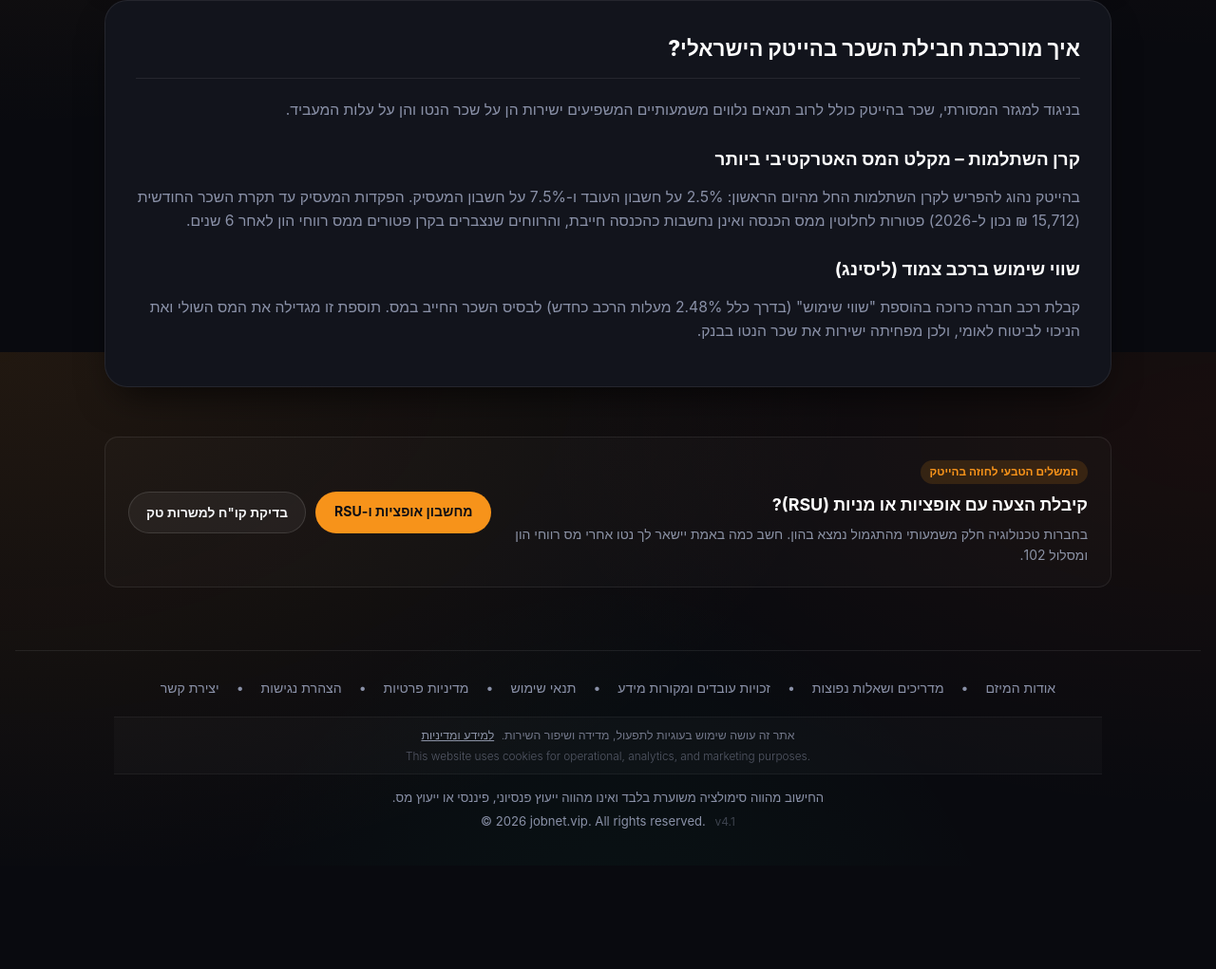
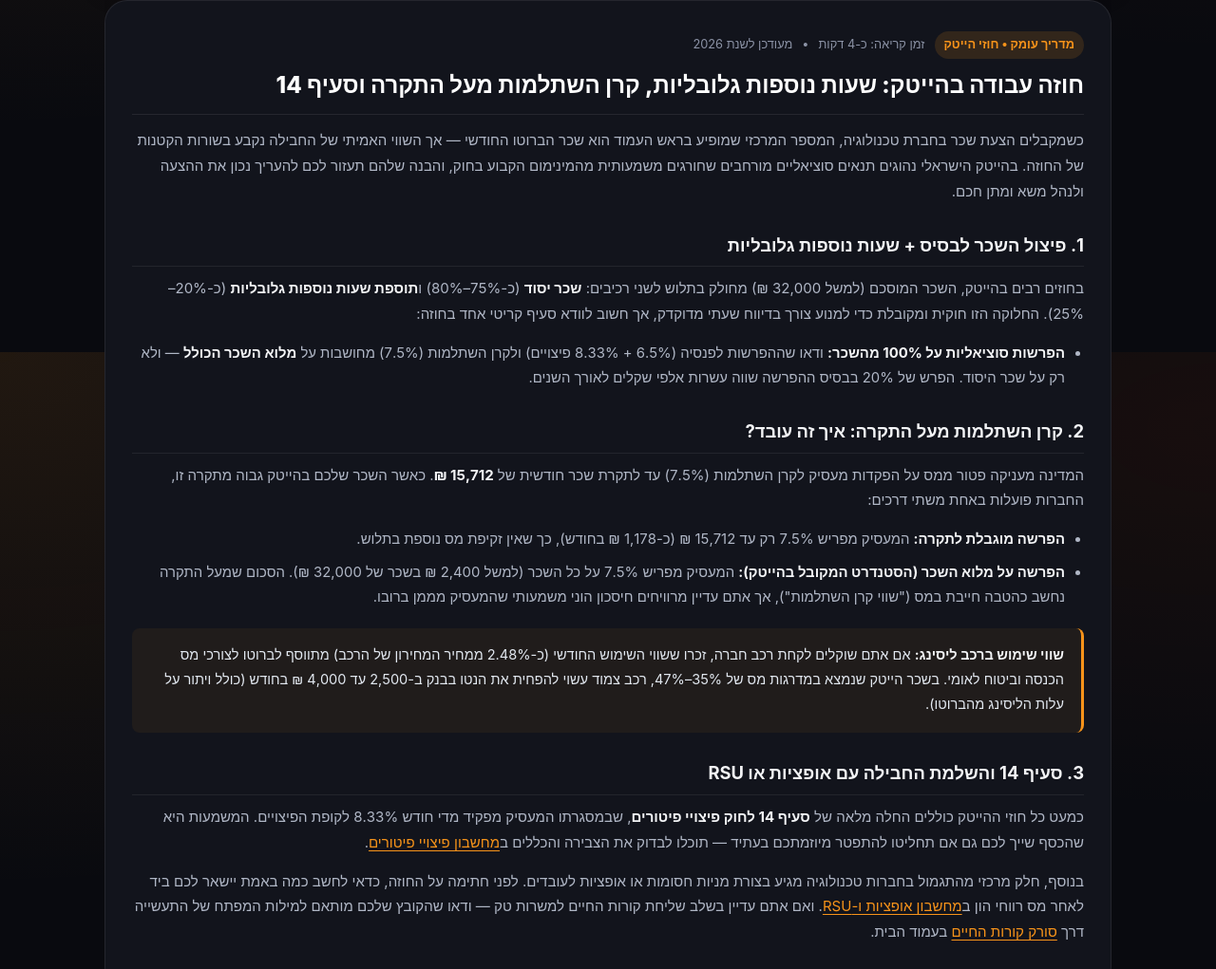
Before and after one commit to 8520258/jobnet, a plain HTML site: page tech-salary.html in a window 1280 px wide. Shown: the part 1229-2250 px from the top of the page at 95% size. Before the commit the page ends 2141 px from the top, so only its background shows below. Drawn offline with Linux system fonts and the light colour scheme.

Commit message:
Refactor HTML structure and update metadata
Updated the title and Open Graph metadata to reflect the new branding. Added lazy loading optimization for lower sections and enhanced styling for editorial articles.

```diff
--- a/tech-salary.html
+++ b/tech-salary.html
@@ -3,17 +3,17 @@
 <head>
   <meta charset="UTF-8">
   <meta name="viewport" content="width=device-width, initial-scale=1.0">
-  <title>מחשבון שכר הייטק ועלות מעסיק 2026 | jobnet.vip</title>
+  <title>JobNet</title>
   <meta name="description" content="מחשבון שכר הייטק מעודכן לשנת 2026: חישוב שכר נטו, קרן השתלמות, הפרשות סוציאליות מלאות, שווי רכב צמוד ועלות מעביד כוללת לחברות טכנולוגיה.">
   <link rel="canonical" href="https://jobnet.vip/tech-salary">
 
-  <meta property="og:title" content="מחשבון שכר הייטק ועלות מעסיק 2026 | jobnet.vip">
+  <meta property="og:title" content="JobNet">
   <meta property="og:description" content="חישוב מדויק של שכר נטו ועלויות מעביד בהייטק לשנת 2026 לפי המדרגות החדשות.">
   <meta property="og:type" content="website">
   <meta property="og:url" content="https://jobnet.vip/tech-salary">
 
   <link rel="stylesheet" href="./style.css">
-  <script src="./common.js" defer></script>
+  <script src="./common.js?v=4.1.0" defer></script>
 
   <style>
     .table-container {
@@ -39,17 +39,110 @@
       flex-wrap: wrap;
       gap: 8px;
     }
+
+    /* אופטימיזציית רינדור לחלקים התחתונים בנייד */
+    .lazy-section {
+      content-visibility: auto;
+      contain-intrinsic-size: 600px;
+    }
+
+    /* עיצוב מאמר עומק (מגזין נקי ואוורירי ל-SEO) */
+    .editorial-article {
+      padding: 32px 28px;
+      line-height: 1.78;
+      color: #cbd5e1;
+    }
+    @media (max-width: 768px) {
+      .editorial-article {
+        padding: 24px 18px;
+      }
+    }
+    .editorial-meta {
+      display: flex;
+      align-items: center;
+      gap: 10px;
+      flex-wrap: wrap;
+      margin-bottom: 12px;
+      font-size: 0.8rem;
+      color: #8b92a5;
+    }
+    .editorial-tag {
+      background: rgba(247, 147, 26, 0.14);
+      color: #f7931a;
+      padding: 3px 10px;
+      border-radius: 999px;
+      font-weight: 700;
+    }
+    .editorial-article h2 {
+      font-size: 1.5rem;
+      color: #ffffff;
+      margin: 0 0 14px 0;
+      line-height: 1.35;
+    }
+    .editorial-article h3 {
+      font-size: 1.15rem;
+      color: #f3f4f6;
+      margin: 26px 0 10px 0;
+      padding-bottom: 6px;
+      border-bottom: 1px solid rgba(255, 255, 255, 0.07);
+    }
+    .editorial-article p {
+      margin: 0 0 14px 0;
+      font-size: 0.94rem;
+      color: #b0b7c6;
+    }
+    .editorial-article ul {
+      margin: 0 0 18px 0;
+      padding-right: 20px;
+    }
+    .editorial-article li {
+      margin-bottom: 8px;
+      font-size: 0.93rem;
+      color: #b0b7c6;
+    }
+    .editorial-article strong {
+      color: #f3f4f6;
+    }
+    .editorial-article a.inline-link {
+      color: #f7931a;
+      text-decoration: underline;
+      text-underline-offset: 3px;
+    }
+    .editorial-callout {
+      background: rgba(247, 147, 26, 0.06);
+      border-right: 3px solid #f7931a;
+      border-radius: 8px;
+      padding: 16px 18px;
+      margin: 20px 0;
+      font-size: 0.91rem;
+      color: #e2e8f0;
+    }
   </style>
 
   <script type="application/ld+json">
   {
     "@context": "https://schema.org",
-    "@type": "WebApplication",
-    "name": "jobnet.vip מחשבון שכר הייטק",
-    "url": "https://jobnet.vip/tech-salary",
-    "applicationCategory": "FinanceApplication",
-    "operatingSystem": "All",
-    "description": "סימולטור שכר הייטק, קרנות השתלמות, שווי רכב ועלות מעביד לשנת 2026."
+    "@graph": [
+      {
+        "@type": "WebApplication",
+        "name": "JobNet מחשבון שכר הייטק",
+        "url": "https://jobnet.vip/tech-salary",
+        "applicationCategory": "FinanceApplication",
+        "operatingSystem": "All",
+        "description": "סימולטור שכר הייטק, קרנות השתלמות, שווי רכב ועלות מעביד לשנת 2026."
+      },
+      {
+        "@type": "Article",
+        "headline": "חוזה עבודה בהייטק: שעות נוספות גלובליות, קרן השתלמות מעל התקרה וסעיף 14",
+        "author": {
+          "@type": "Organization",
+          "name": "JobNet"
+        },
+        "datePublished": "2026-03-01",
+        "dateModified": "2026-11-21",
+        "description": "המדריך המלא להבנת חבילת השכר בהייטק הישראלי לשנת 2026: חלוקת שכר בסיס ושעות גלובליות, הטבות מס בקרן השתלמות ושווי שימוש ברכב."
+      }
+    ]
   }
   </script>
 </head>
@@ -185,17 +278,50 @@
     </section>
   </main>
 
-  <!-- מאמר SEO עשיר -->
-  <div class="container no-print" style="max-width: 1060px; width: 100%; margin-top: 10px;">
-    <article class="card">
-      <h2>איך מורכבת חבילת השכר בהייטק הישראלי?</h2>
-      <p>בניגוד למגזר המסורתי, שכר בהייטק כולל לרוב תנאים נלווים משמעותיים המשפיעים ישירות הן על שכר הנטו והן על עלות המעביד.</p>
+  <!-- מאמר עומק מקצועי לקידום וערך לגולשים -->
+  <div class="container no-print lazy-section" style="max-width: 1060px; width: 100%; margin-top: 10px;">
+    <article class="card editorial-article">
+      <div class="editorial-meta">
+        <span class="editorial-tag">מדריך עומק • חוזי הייטק</span>
+        <span>זמן קריאה: כ-4 דקות</span>
+        <span>•</span>
+        <span>מעודכן לשנת 2026</span>
+      </div>
 
-      <h3>קרן השתלמות – מקלט המס האטרקטיבי ביותר</h3>
-      <p>בהייטק נהוג להפריש לקרן השתלמות החל מהיום הראשון: 2.5% על חשבון העובד ו-7.5% על חשבון המעסיק. הפקדות המעסיק עד תקרת השכר החודשית (15,712 ₪ נכון ל-2026) פטורות לחלוטין ממס הכנסה ואינן נחשבות כהכנסה חייבת, והרווחים שנצברים בקרן פטורים ממס רווחי הון לאחר 6 שנים.</p>
+      <h2>חוזה עבודה בהייטק: שעות נוספות גלובליות, קרן השתלמות מעל התקרה וסעיף 14</h2>
 
-      <h3>שווי שימוש ברכב צמוד (ליסינג)</h3>
-      <p>קבלת רכב חברה כרוכה בהוספת "שווי שימוש" (בדרך כלל 2.48% מעלות הרכב כחדש) לבסיס השכר החייב במס. תוספת זו מגדילה את המס השולי ואת הניכוי לביטוח לאומי, ולכן מפחיתה ישירות את שכר הנטו בבנק.</p>
+      <p>
+        כשמקבלים הצעת שכר בחברת טכנולוגיה, המספר המרכזי שמופיע בראש העמוד הוא שכר הברוטו החודשי — אך השווי האמיתי של החבילה נקבע בשורות הקטנות של החוזה. בהייטק הישראלי נהוגים תנאים סוציאליים מורחבים שחורגים משמעותית מהמינימום הקבוע בחוק, והבנה שלהם תעזור לכם להעריך נכון את ההצעה ולנהל משא ומתן חכם.
+      </p>
+
+      <h3>1. פיצול השכר לבסיס + שעות נוספות גלובליות</h3>
+      <p>
+        בחוזים רבים בהייטק, השכר המוסכם (למשל 32,000 ₪) מחולק בתלוש לשני רכיבים: <strong>שכר יסוד</strong> (כ-75%–80%) ו<strong>תוספת שעות נוספות גלובליות</strong> (כ-20%–25%). החלוקה הזו חוקית ומקובלת כדי למנוע צורך בדיווח שעתי מדוקדק, אך חשוב לוודא סעיף קריטי אחד בחוזה:
+      </p>
+      <ul>
+        <li><strong>הפרשות סוציאליות על 100% מהשכר:</strong> ודאו שההפרשות לפנסיה (6.5% + 8.33% פיצויים) ולקרן השתלמות (7.5%) מחושבות על <strong>מלוא השכר הכולל</strong> — ולא רק על שכר היסוד. הפרש של 20% בבסיס ההפרשה שווה עשרות אלפי שקלים לאורך השנים.</li>
+      </ul>
+
+      <h3>2. קרן השתלמות מעל התקרה: איך זה עובד?</h3>
+      <p>
+        המדינה מעניקה פטור ממס על הפקדות מעסיק לקרן השתלמות (7.5%) עד לתקרת שכר חודשית של <strong>15,712 ₪</strong>. כאשר השכר שלכם בהייטק גבוה מתקרה זו, החברות פועלות באחת משתי דרכים:
+      </p>
+      <ul>
+        <li><strong>הפרשה מוגבלת לתקרה:</strong> המעסיק מפריש 7.5% רק עד 15,712 ₪ (כ-1,178 ₪ בחודש), כך שאין זקיפת מס נוספת בתלוש.</li>
+        <li><strong>הפרשה על מלוא השכר (הסטנדרט המקובל בהייטק):</strong> המעסיק מפריש 7.5% על כל השכר (למשל 2,400 ₪ בשכר של 32,000 ₪). הסכום שמעל התקרה נחשב כהטבה חייבת במס ("שווי קרן השתלמות"), אך אתם עדיין מרוויחים חיסכון הוני משמעותי שהמעסיק מממן ברובו.</li>
+      </ul>
+
+      <div class="editorial-callout">
+        <strong>שווי שימוש ברכב ליסינג:</strong> אם אתם שוקלים לקחת רכב חברה, זכרו ששווי השימוש החודשי (כ-2.48% ממחיר המחירון של הרכב) מתווסף לברוטו לצורכי מס הכנסה וביטוח לאומי. בשכר הייטק שנמצא במדרגות מס של 35%–47%, רכב צמוד עשוי להפחית את הנטו בבנק ב-2,500 עד 4,000 ₪ בחודש (כולל ויתור על עלות הליסינג מהברוטו).
+      </div>
+
+      <h3>3. סעיף 14 והשלמת החבילה עם אופציות או RSU</h3>
+      <p>
+        כמעט כל חוזי ההייטק כוללים החלה מלאה של <strong>סעיף 14 לחוק פיצויי פיטורים</strong>, שבמסגרתו המעסיק מפקיד מדי חודש 8.33% לקופת הפיצויים. המשמעות היא שהכסף שייך לכם גם אם תחליטו להתפטר מיוזמתכם בעתיד — תוכלו לבדוק את הצבירה והכללים ב<a href="./severance-pay.html" class="inline-link">מחשבון פיצויי פיטורים</a>.
+      </p>
+      <p>
+        בנוסף, חלק מרכזי מהתגמול בחברות טכנולוגיה מגיע בצורת מניות חסומות או אופציות לעובדים. לפני חתימה על החוזה, כדאי לחשב כמה באמת יישאר לכם ביד לאחר מס רווחי הון ב<a href="./options-rsu.html" class="inline-link">מחשבון אופציות ו-RSU</a>. ואם אתם עדיין בשלב שליחת קורות החיים למשרות טק — ודאו שהקובץ שלכם מותאם למילות המפתח של התעשייה דרך <a href="./index.html" class="inline-link">סורק קורות החיים</a> בעמוד הבית.
+      </p>
     </article>
   </div>
 
@@ -224,12 +350,10 @@
       const pensionRate = parseFloat(document.getElementById('techPensionRate').value) || 0.06;
       const hasStudyFund = document.getElementById('techStudyFund').value === 'yes';
 
-      // 1. נקודות זיכוי
       const basePoints = gender === 'female' ? 2.75 : 2.25;
       const totalPoints = basePoints + (kids * 1.5);
       const creditDiscount = totalPoints * CREDIT_POINT_VALUE;
 
-      // 2. מס הכנסה (שכר ברוטו + שווי שימוש ברכב)
       const taxableForIncomeTax = gross + carValue;
       let remaining = taxableForIncomeTax;
       let prevMax = 0;
@@ -246,7 +370,6 @@
 
       const taxFinal = Math.max(0, taxGross - creditDiscount);
 
-      // 3. ביטוח לאומי ומס בריאות עובד (כולל אכיפת תקרה מקסימלית)
       const btlGross = Math.min(taxableForIncomeTax, BTL_MAX_CEILING);
       let btlDeduction = 0;
       if (btlGross <= BTL_LOW_THRESHOLD) {
@@ -255,16 +378,13 @@
         btlDeduction = (BTL_LOW_THRESHOLD * 0.035) + ((btlGross - BTL_LOW_THRESHOLD) * 0.12);
       }
 
-      // 4. הפרשות עובד
       const pensionDeduction = gross * pensionRate;
       const studyFundDeduction = hasStudyFund ? (gross * 0.025) : 0;
 
-      // 5. שכר נטו
       const netSalary = Math.max(0, gross - taxFinal - btlDeduction - pensionDeduction - studyFundDeduction);
 
-      // 6. עלויות מעסיק
       const costPension = gross * 0.065;
-      const costSeverance = gross * 0.0833; // מקובל בהייטק 8.33% מלא
+      const costSeverance = gross * 0.0833;
       const costStudyFund = hasStudyFund ? (gross * 0.075) : 0;
       const btlEmployerGross = Math.min(gross, BTL_MAX_CEILING);
       const costBtlEmployer = btlEmployerGross <= BTL_LOW_THRESHOLD ?
@@ -274,7 +394,6 @@
       const totalEmployerAdditions = costPension + costSeverance + costStudyFund + costBtlEmployer;
       const totalCompanyCost = gross + totalEmployerAdditions;
 
-      // עדכון ה-DOM
       document.getElementById('techValNet').textContent = fmt(netSalary);
       document.getElementById('techValGrossSubtitle').textContent = 'מתוך ברוטו: ' + fmt(gross);
       document.getElementById('techValTax').textContent = '-' + fmt(taxFinal);
```
